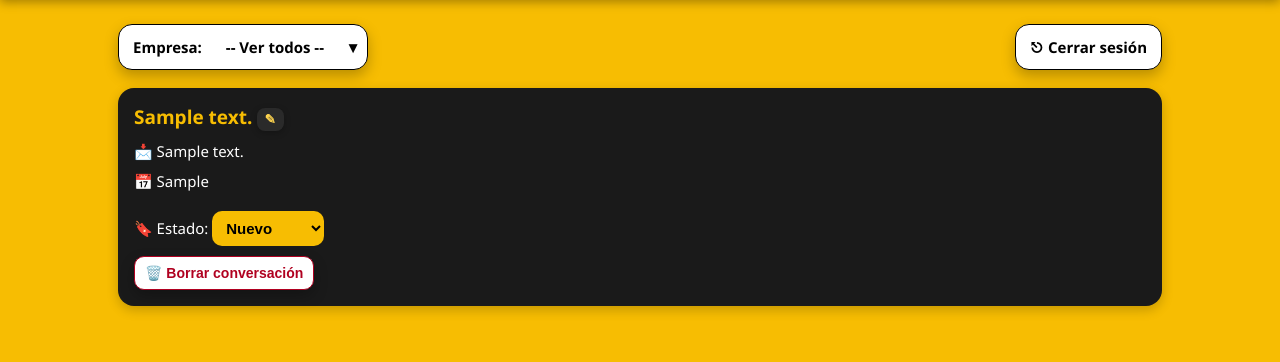
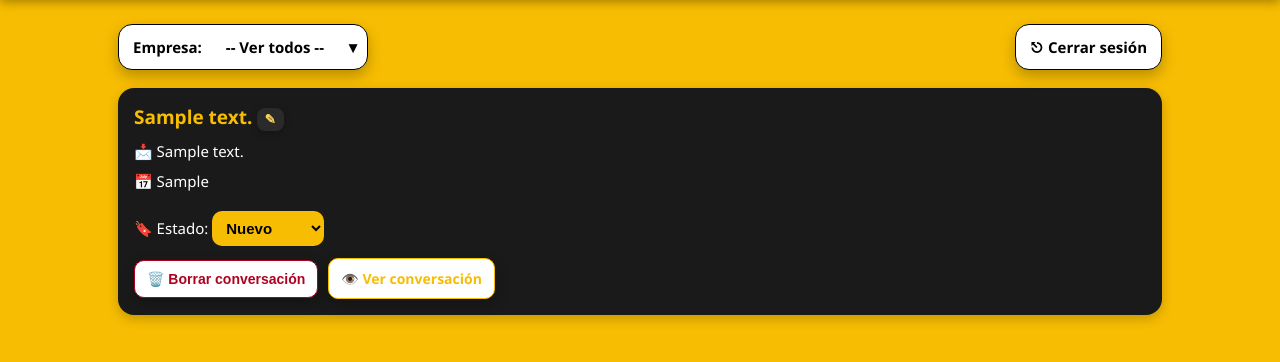
Before and after one commit to Sundingalue/multi-bot-inteligente-v1, a Flask app: template templates/panel.html in a window 1280 px wide. Shown: the part 68-430 px from the top of the page. Run offline with Flask 3, Linux system fonts and the light colour scheme; the template is opened without the code that fills it: most values are stand-ins (such as "Sample title", 1, 10 or a date in 2020).

Commit message:
Actualizar diseño del panel con filtro por compañía

```diff
--- a/templates/panel.html
+++ b/templates/panel.html
@@ -173,11 +173,18 @@
       margin-top: 8px;
     }
 
+    /* ===== Acciones (borrar / ver) ===== */
+    .lead-actions{
+      display:flex;
+      gap:10px;
+      align-items:center;
+      margin-top: 12px;
+    }
+
     /* Botón borrar conversación */
     .btn-delete{
-      margin-top: 10px;
       font-size: 14px;
-      padding: 8px 10px;
+      padding: 10px 12px;
       border-radius: 10px;
       border: 1.5px solid #b00020;
       background-color: #fff;
@@ -186,9 +193,42 @@
       cursor: pointer;
       box-shadow: var(--shadow);
       transition: transform .06s ease, box-shadow .2s ease, background .2s ease, color .2s ease;
+      display:inline-flex; align-items:center; justify-content:center;
+      text-decoration:none;
     }
     .btn-delete:hover{ background:#ffe8ec; }
     .btn-delete:active{ transform: translateY(1px); box-shadow: 0 4px 10px rgba(0,0,0,.22); }
+
+    /* Botón ver conversación */
+    .btn-view{
+      font-size: 14px;
+      padding: 10px 12px;
+      border-radius: 10px;
+      border: 1.5px solid var(--brand);
+      background-color: #fff;
+      color: var(--brand);
+      font-weight: 800;
+      cursor: pointer;
+      box-shadow: var(--shadow);
+      transition: transform .06s ease, box-shadow .2s ease, background .2s ease, color .2s ease;
+      display:inline-flex; align-items:center; justify-content:center;
+      text-decoration:none;
+      white-space: nowrap; /* evita quiebres del texto */
+    }
+    .btn-view:hover{ background:#fff8e1; }
+    .btn-view:active{ transform: translateY(1px); box-shadow: 0 4px 10px rgba(0,0,0,.22); }
+
+    /* Responsive móvil: dos columnas iguales para los dos botones */
+    @media (max-width: 520px){
+      .lead-actions{
+        display:grid;
+        grid-template-columns: 1fr 1fr;
+        gap:10px;
+      }
+      .btn-delete, .btn-view{
+        width:100%;
+      }
+    }
 
     /* En pantallas anchas, alineamos controles a los lados */
     @media (min-width: 720px){
@@ -239,7 +279,11 @@
             </select>
           </div>
 
-          <button class="btn-delete" onclick="borrarConversacion('{{ lead.bot }}','{{ lead.numero }}')">🗑️ Borrar conversación</button>
+          <!-- Acciones: borrar + ver -->
+          <div class="lead-actions">
+            <button class="btn-delete" onclick="borrarConversacion('{{ lead.bot }}','{{ lead.numero }}')">🗑️ Borrar conversación</button>
+            <a class="btn-view" href="{{ url_for('chat_general', bot=lead.bot, numero=lead.numero) }}">👁️ Ver conversación</a>
+          </div>
         </div>
       {% endfor %}
     {% else %}
```
